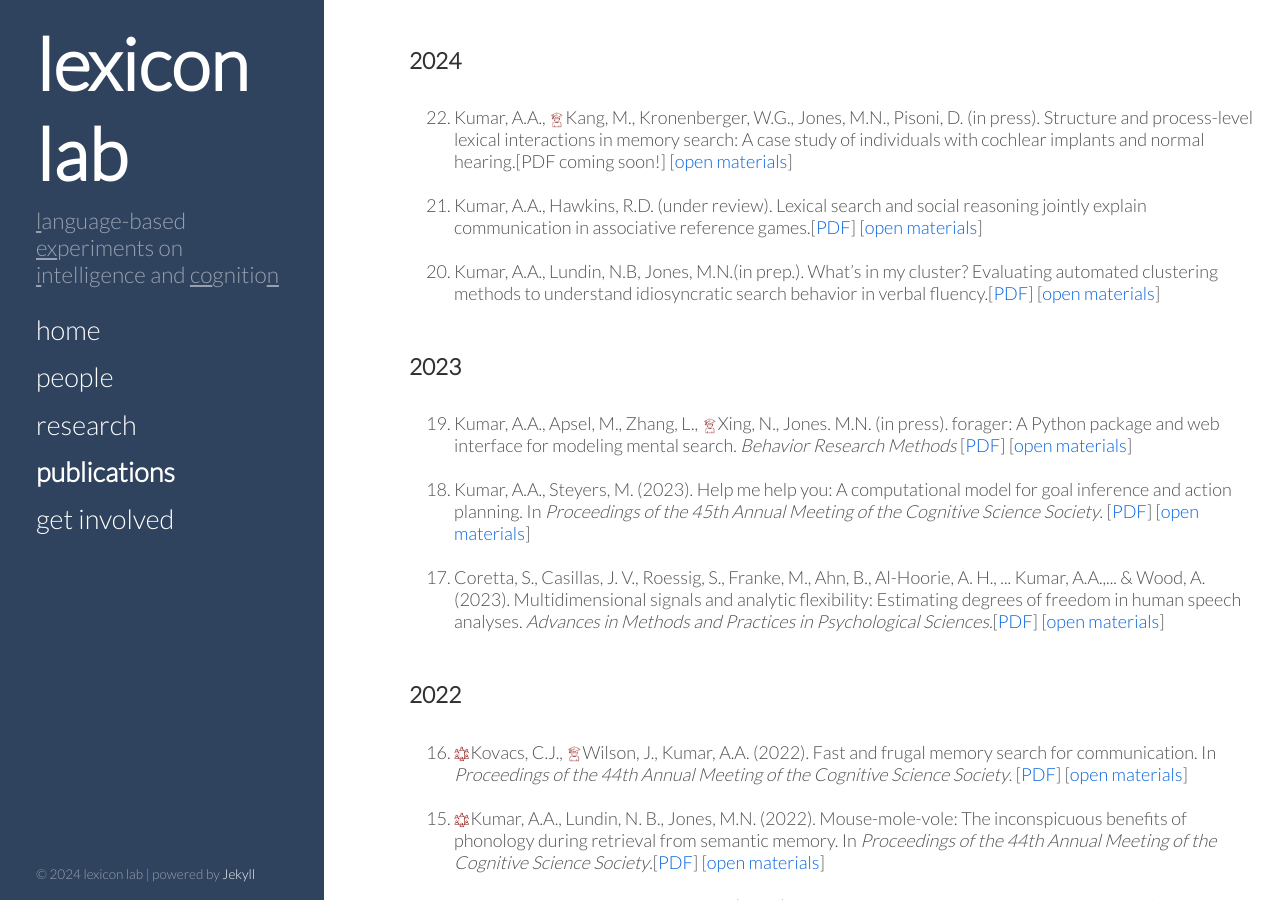
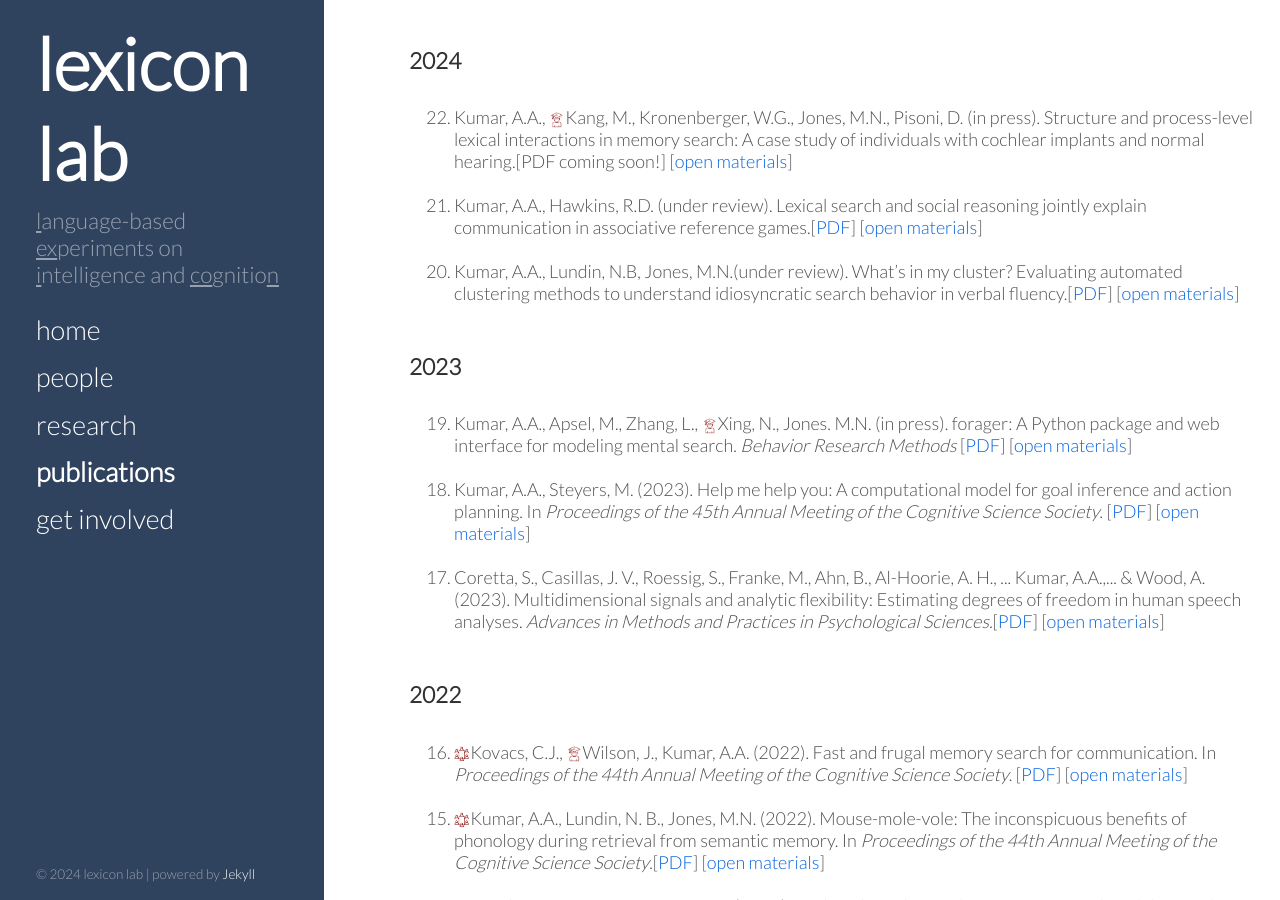
Before and after one commit to thelexiconlab/thelexiconlab.github.io, a Jekyll site: the page built from publications.html, in a window 1280 px wide and 900 px high, scrolled down 430 px. Built offline with Jekyll 4.4.1, drawn with Linux system fonts in a browser that asks for light colours; Markdown is read by kramdown in place of the engine named in the settings.

Commit message:
update pubs

```diff
--- a/publications.html
+++ b/publications.html
@@ -20,7 +20,7 @@ order: 4
 <h3 class="unindent"> 2024 </h3><br>
 <li><div>Kumar, A.A., <img src ="/images/icons/undergrad.png" alt="ug icon" class = "papericon" title="undergraduate author">Kang, M., Kronenberger, W.G., Jones, M.N., Pisoni, D. (in press). Structure and process-level lexical interactions in memory search: A case study of individuals with cochlear implants and normal hearing.[PDF coming soon!] [<a href="https://github.com/thelexiconlab/cochlear-project" target="_blank" style="color:#0864dd;">open materials</a>]</div></li><br>
 <li><div>Kumar, A.A., Hawkins, R.D. (under review). Lexical search and social reasoning jointly explain communication in associative reference games.[<a href="https://osf.io/preprints/psyarxiv/3a9kq" target="_blank" style="color:#0864dd;">PDF</a>] [<a href="https://github.com/hawkrobe/lexical-search-and-pragmatics" target="_blank" style="color:#0864dd;">open materials</a>]</div></li><br>
-<li><div>Kumar, A.A., Lundin, N.B, Jones, M.N.(in prep.). What’s in my cluster? Evaluating automated clustering methods to understand idiosyncratic search behavior in verbal fluency.[<a href="https://osf.io/preprints/psyarxiv/9anmr" target="_blank" style="color:#0864dd;">PDF</a>] [<a href="https://github.com/thelexiconlab/fluency-switch-experiment" target="_blank" style="color:#0864dd;">open materials</a>]</div></li><br>
+<li><div>Kumar, A.A., Lundin, N.B, Jones, M.N.(under review). What’s in my cluster? Evaluating automated clustering methods to understand idiosyncratic search behavior in verbal fluency.[<a href="https://osf.io/preprints/psyarxiv/9anmr" target="_blank" style="color:#0864dd;">PDF</a>] [<a href="https://github.com/thelexiconlab/fluency-switch-experiment" target="_blank" style="color:#0864dd;">open materials</a>]</div></li><br>
 <h3 class="unindent"> 2023 </h3><br>
 <li><div>Kumar, A.A., Apsel, M., Zhang, L., <img src ="/images/icons/undergrad.png" alt="ug icon" class = "papericon" title="undergraduate author">Xing, N., Jones. M.N. (in press). forager: A Python package and web interface for modeling mental search. <i>Behavior Research Methods</i> [<a href="https://psyarxiv.com/3y9df" target="_blank" style="color:#0864dd;">PDF</a>] [<a href="https://github.com/thelexiconlab/forager-analyses" target="_blank" style="color:#0864dd;">open materials</a>]</div></li><br>
 <li><div>Kumar, A.A., Steyers, M. (2023). Help me help you: A computational model for goal inference and action planning. In <i> Proceedings of the 45th Annual Meeting of the Cognitive Science Society</i>. [<a href="https://psyarxiv.com/f6gm3" target="_blank" style="color:#0864dd;">PDF</a>] [<a href="https://github.com/thelexiconlab/helping-behaviors" target="_blank" style="color:#0864dd;">open materials</a>]</div></li><br>
```
